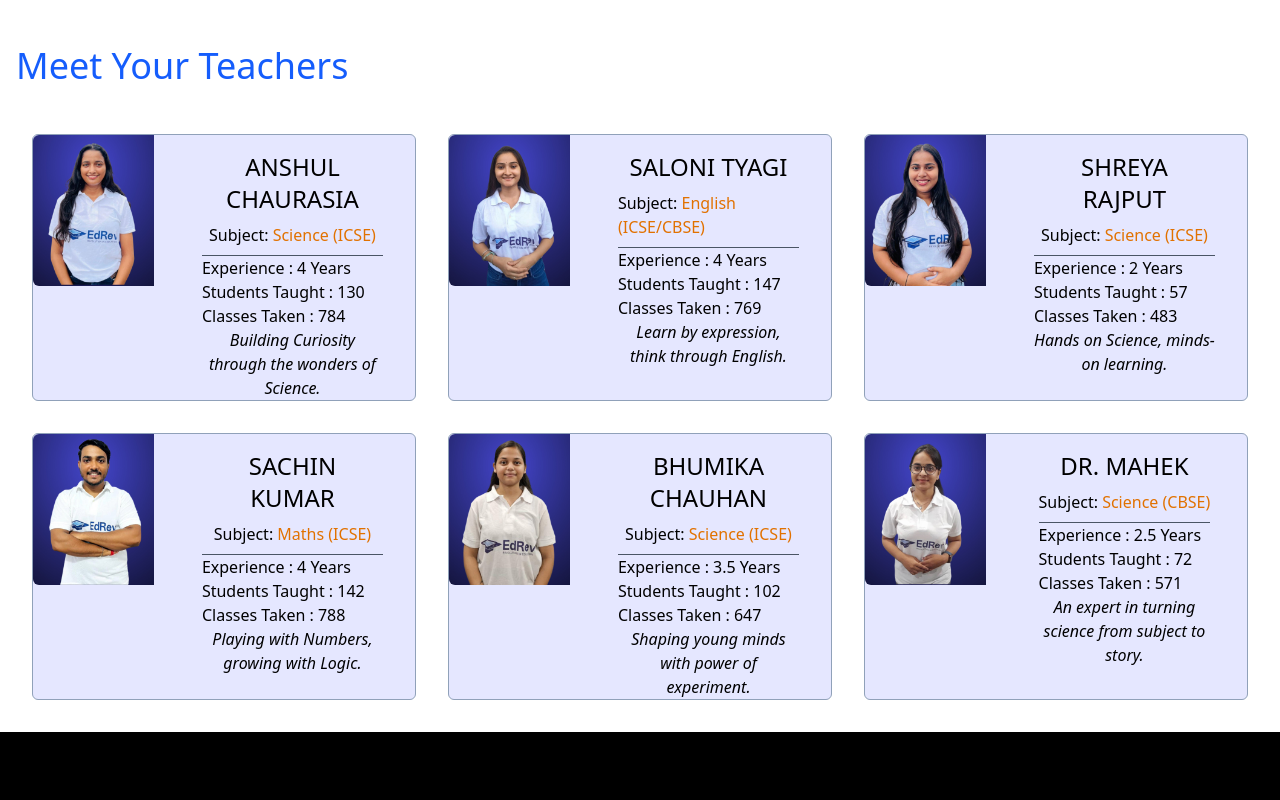
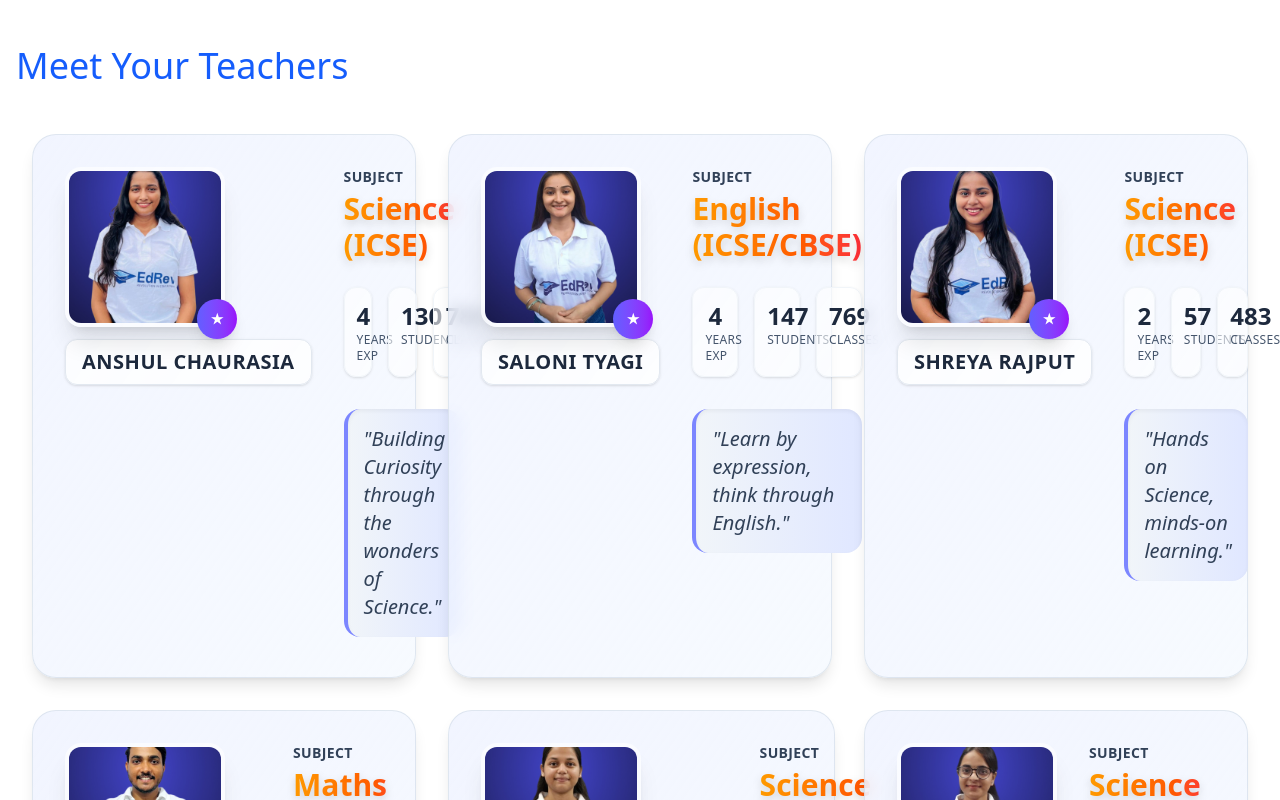
Before and after one commit to AsimKachhap/EdRev, a Next.js app: page / in a window 1280 px wide. Shown: the part 1640-2440 px from the top of the page. Built offline with nearby package versions, Linux system fonts and the light colour scheme.

Commit message:
Fix Teacher Card

```diff
--- a/src/components/TeacherCard.jsx
+++ b/src/components/TeacherCard.jsx
@@ -2,40 +2,71 @@ import React from "react";
 
 const TeacherCard = ({ teacher }) => {
   return (
-    <div className="border rounded-md border-slate-400 bg-indigo-400/20   flex  gap-4 items-start">
-      <div className="md:flex-1/3  h-full">
-        <div className="h-full  ">
+    <div className="group border border-slate-300/50 bg-gradient-to-br from-indigo-50/80 to-blue-50/50 backdrop-blur-sm rounded-3xl p-6 md:p-8 shadow-lg hover:shadow-2xl hover:shadow-indigo-500/20 transition-all duration-500 hover:-translate-y-2 md:max-w-2xl mx-auto">
+      <div className="flex flex-col md:flex-row gap-6 md:gap-8 items-center md:items-start">
+        {/* Photo Section */}
+        <div className="flex flex-col items-center md:items-start gap-3 flex-shrink-0 w-full md:w-auto">
+          <div className="relative">
             <img
-            className=" rounded-l-md"
               src={teacher.photo}
               alt={teacher.name}
+              className="w-32 h-32 md:w-40 md:h-40 rounded-2xl object-cover border-4 border-white/60 shadow-xl group-hover:scale-105 transition-transform duration-300"
             />
+            <div className="absolute -bottom-2 -right-2 md:-bottom-3 md:-right-3 w-8 h-8 md:w-10 md:h-10 bg-gradient-to-r from-indigo-500 to-purple-600 rounded-full shadow-lg flex items-center justify-center">
+              <span className="text-white font-bold text-xs md:text-sm">★</span>
             </div>
           </div>
-      <div className=" md:flex-2/3 flex flex-col items-center px-8 ">
-        <div>
-          <div className="flex flex-col items-center border-b border-gray-600 py-2">
-            <h3 className="px-2 md:p-2   w-full text-center md:text-2xl md:text-semibold uppercase">
+          <h3 className="px-4 py-2 bg-white/80 border border-slate-200 w-full text-center text-lg md:text-xl font-bold uppercase tracking-wide text-slate-800 shadow-sm rounded-xl">
             {teacher.name}
           </h3>
+        </div>
 
-            <h3>
-              <span>Subject: </span>
-              <span className="text-transparent bg-amber-600 bg-clip-text text-shadow-white text-shadow">
+        {/* Content Section */}
+        <div className="flex-1 w-full space-y-4 text-left">
+          {/* Subject */}
+          <div className="space-y-1">
+            <h4 className="text-sm font-semibold text-slate-700 uppercase tracking-wide">
+              Subject
+            </h4>
+            <h2 className="text-2xl md:text-3xl font-black bg-gradient-to-r from-amber-500 via-orange-500 to-red-500 bg-clip-text text-transparent drop-shadow-lg">
               {teacher.subject}
+            </h2>
+          </div>
+
+          {/* Stats */}
+          <div className="grid grid-cols-1 md:grid-cols-3 gap-4 pt-2">
+            <div className="text-center p-3 bg-white/60 rounded-xl border border-slate-100 shadow-sm">
+              <span className="text-2xl font-bold text-slate-800">
+                {teacher.experience}
               </span>
-            </h3>
+              <p className="text-xs text-slate-600 uppercase tracking-wide">
+                Years Exp
+              </p>
             </div>
-          <div className="">
-            <div>
-              <p>{`Experience : ${teacher.experience} Years`}</p>
-              <p>{`Students Taught :  ${teacher.students}`}</p>
-              <p>{`Classes Taken : ${teacher.classes}`}</p>
+            <div className="text-center p-3 bg-white/60 rounded-xl border border-slate-100 shadow-sm">
+              <span className="text-2xl font-bold text-slate-800">
+                {teacher.students}
+              </span>
+              <p className="text-xs text-slate-600 uppercase tracking-wide">
+                Students
+              </p>
+            </div>
+            <div className="text-center p-3 bg-white/60 rounded-xl border border-slate-100 shadow-sm">
+              <span className="text-2xl font-bold text-slate-800">
+                {teacher.classes}
+              </span>
+              <p className="text-xs text-slate-600 uppercase tracking-wide">
+                Classes
+              </p>
             </div>
           </div>
+
+          {/* Tagline */}
+          <div className="pt-4 pb-2">
+            <blockquote className="italic text-lg md:text-xl text-slate-700 font-medium bg-gradient-to-r from-slate-100 to-indigo-100 p-4 rounded-2xl border-l-4 border-indigo-400 shadow-inner">
+              "{teacher.tagline}"
+            </blockquote>
           </div>
-        <div className=" w-full text-center">
-          <p className="italic">{teacher.tagline}</p>
         </div>
       </div>
     </div>
```
Lines whose indentation alone changed are shown as unchanged.
